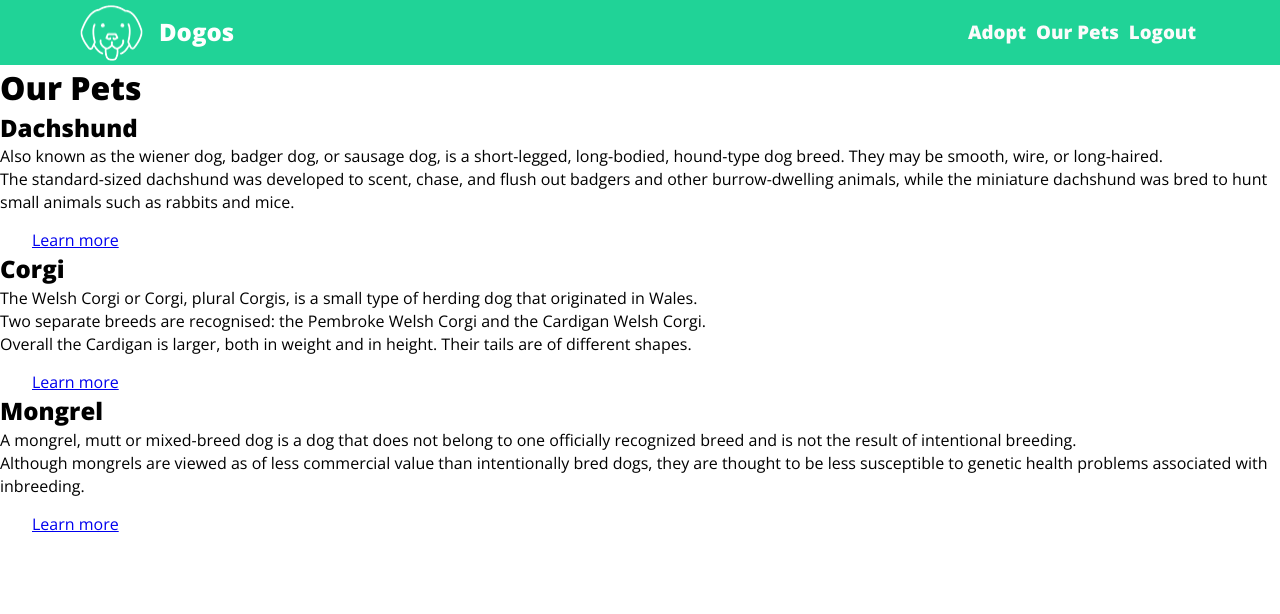
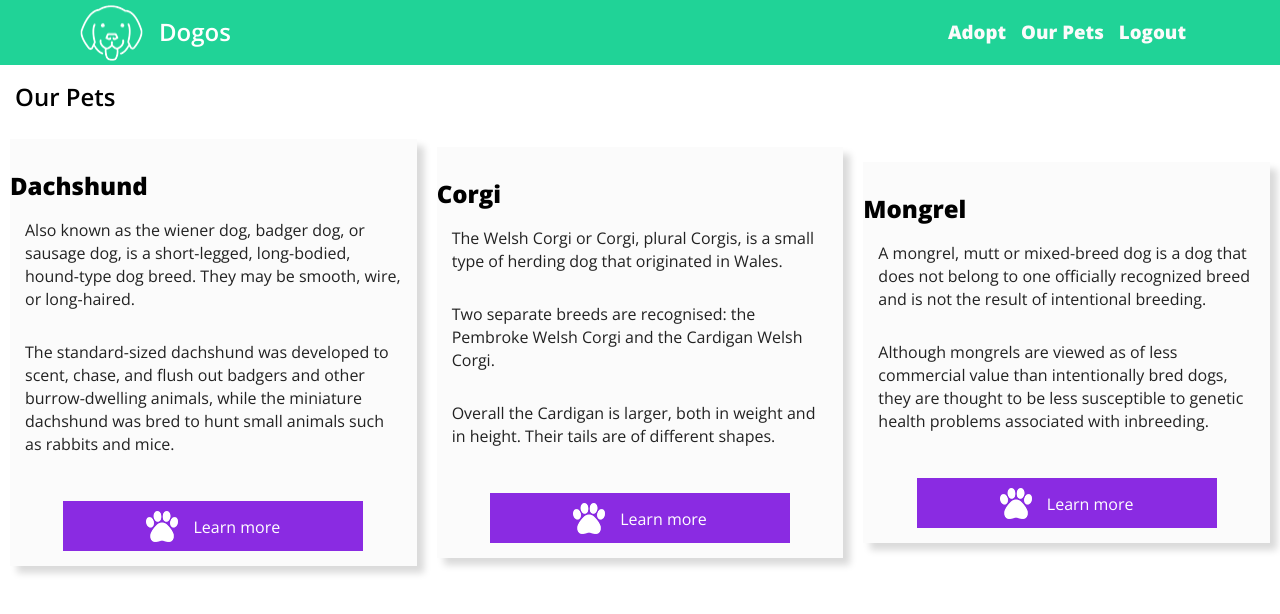
Before and after one commit to Jumicode/magnet-prueba, a plain HTML site: page magnet-frontend-test-master/index.html in a window 1280 px wide. Drawn offline with nearby package versions, Linux system fonts and the light colour scheme.

Commit message:
content section

```diff
--- a/magnet-frontend-test-master/index.html
+++ b/magnet-frontend-test-master/index.html
@@ -36,13 +36,39 @@
 
 
     </nav>
+    <h1>{title}</h1>
+    <div class="ContentContainer">
 
-    <h1>{title}</h1>
-    {content1}
-    <a href="#"><img src="img/paw.png">Learn more</a>
-    {content2}
-    <a href="#"><img src="img/paw.png">Learn more</a>
-    {content3}
-    <a href="#"><img src="img/paw.png">Learn more</a>
+      <section >
+
+        <p>{content1}</p>
+        <div class="learMore">
+          <a href="#"><img src="img/paw.png">Learn more</a>
+
+        </div>
+      </section>
+      <section>
+        <p>{content2}</p>
+        <div class="learMore">
+          <a href="#"><img src="img/paw.png">Learn more</a>
+
+        </div>
+      </section>
+       <section>
+        <p>{content3}</p>
+        <div class="learMore">
+          <a href="#"><img src="img/paw.png">Learn more</a>
+
+        </div>
+
+
+
+       </section>
+
+
+    </div>
+
+
+
   </body>
 </html>
--- a/magnet-frontend-test-master/style.css
+++ b/magnet-frontend-test-master/style.css
@@ -64,7 +64,7 @@ margin-right: 2rem;
 nav ul li{
   list-style-type: none;
   display: inline-block;
-  margin-right: 10px;
+  margin-right: 15px;
 }
 
 nav ul a{
@@ -73,5 +73,59 @@ nav ul a{
 
 }
 nav ul a:hover{
-  border-bottom: 1px solid var(--gray-3);
+  border-bottom: 3px solid var(--gray-3);
 }
+
+.ContentContainer{
+display: flex;
+align-items: center;
+
+}
+
+.ContentContainer section{
+ margin: 10px;
+ flex: 30%;
+
+  background-color: var(--gray-3);
+
+
+  box-shadow: 7px 7px 7px rgba(0, 0, 0, .15);
+
+
+}
+
+h1{
+padding: 15px;
+font-size: var(--font-size-1);
+font-weight: var(--font-weight-bold);
+
+}
+.ContentContainer p{
+  padding: 15px;
+  color: var(--gray-1);
+  font-weight: var(--font-weight-thin);
+}
+
+.learMore{
+  background-color: var(--primary);
+display: flex;
+justify-content: space-around;
+width: 300px;
+height: 50px;
+margin: auto;
+margin-bottom: 15px;
+
+}
+
+.learMore a {
+  color: var(--gray-4);
+margin-top: 10px;
+  text-decoration: none;
+ font-weight: var(--font-weight-thin);
+ font-size: var(--font-size-3);
+}
+
+.learMore img{
+margin-right: 15px;
+margin-bottom: -10px;
+}
```
